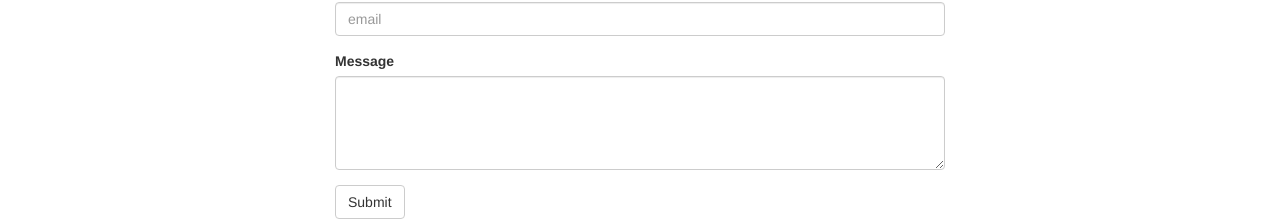
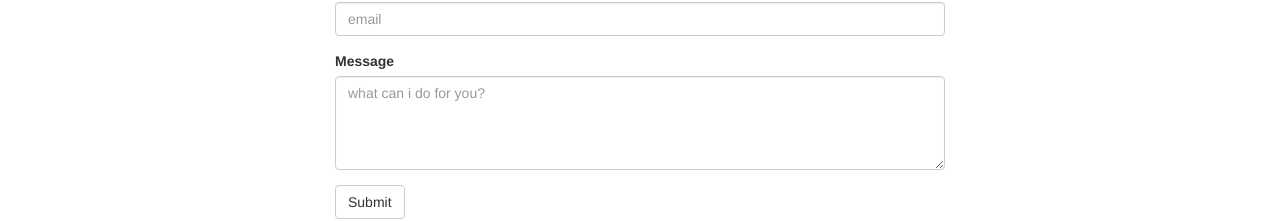
Before and after one commit to aglbuckley/portfolio, a plain HTML site: page index.html in a window 1280 px wide. Shown: the part 1440-1661 px from the top of the page. Drawn offline with nearby package versions, Linux system fonts and the light colour scheme.

Commit message:
small change

```diff
--- a/index.html
+++ b/index.html
@@ -185,7 +185,7 @@
               </div>
               <div class="form-group">
                 <label for="message">Message</label>
-                <textarea class="form-control" rows="4" name="message"></textarea>
+                <textarea class="form-control" rows="4" name="message" placeholder="what can i do for you?"></textarea>
               </div>
               <button type="submit" class="btn btn-default">Submit</button>
             </form>
```
